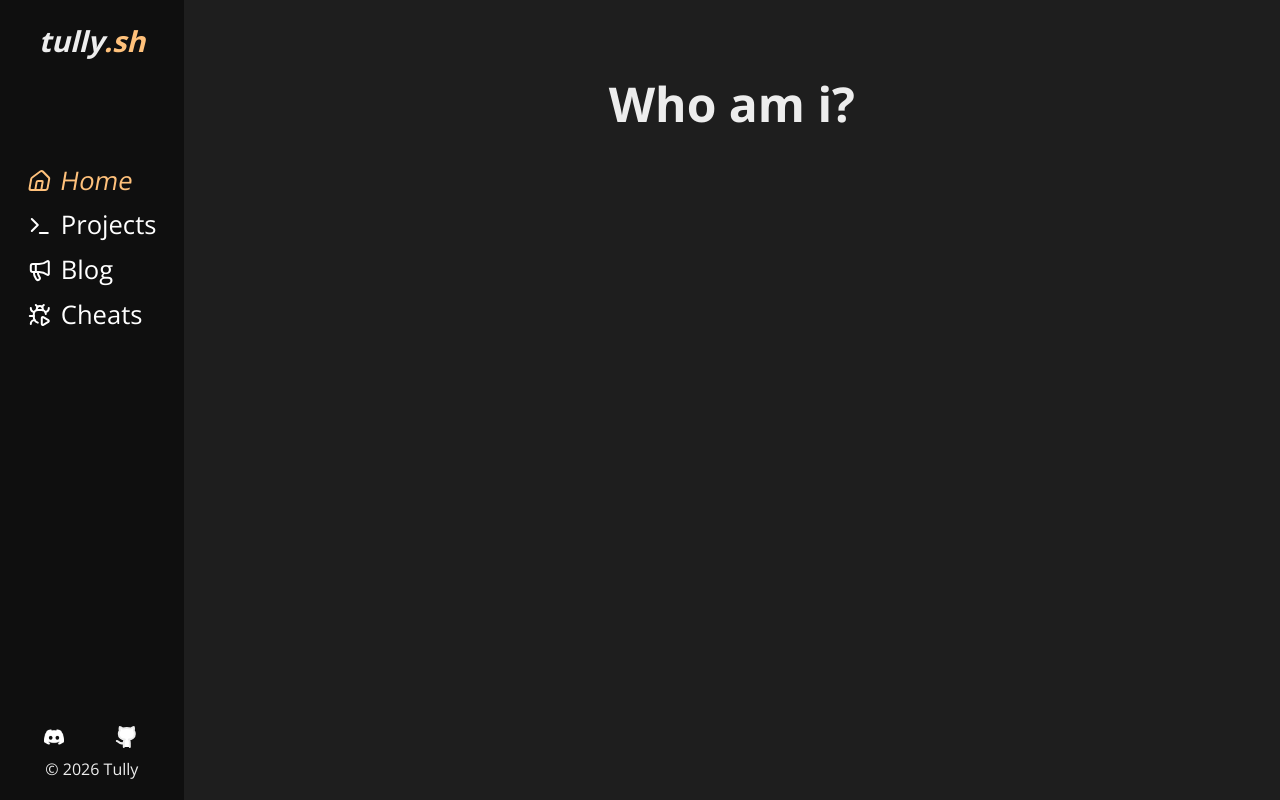
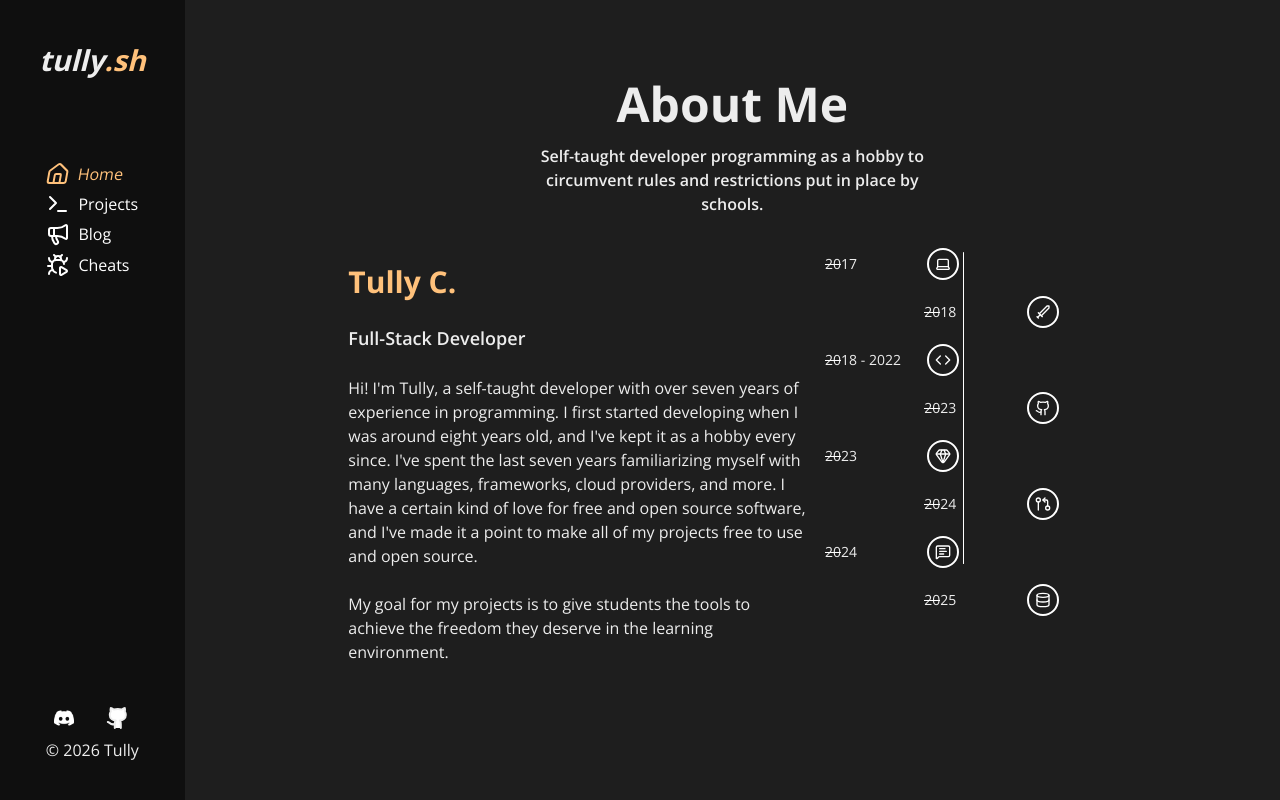
Before and after one commit to Tullysaurus/tully.sh, a Next.js app: page / in a window 1280 px wide. Built offline with nearby package versions, Linux system fonts and the light colour scheme.

Commit message:
Add timeline and description to homepage

```diff
--- a/package.json
+++ b/package.json
@@ -14,6 +14,7 @@
 	},
 	"dependencies": {
 		"@opennextjs/cloudflare": "^1.16.5",
+		"fontawesome": "^5.6.3",
 		"lucide-react": "^0.575.0",
 		"next": "16.1.5",
 		"react": "19.1.5",
--- a/src/app/(main)/(home)/page.tsx
+++ b/src/app/(main)/(home)/page.tsx
@@ -1,3 +1,6 @@
+import TimelineElement from "@/components/timeline-element";
+import { Code, Database, Gem, GitBranch, Github, GitMerge, GitPullRequest, GitPullRequestArrow, Laptop, MessageSquareText, Scroll, ScrollText, Sword } from "lucide-react";
+
 export default function Home() {
   /*I'm a highschool student who develops as a hobby.
         I have a passion for working around rules that my school
@@ -10,12 +13,42 @@ export default function Home() {
   */
   return (
     <div
-      className="flex flex-col h-100vh w-100vh items-center pt-[10vh]"
+      className="flex flex-col h-100vh w-100vh items-center pt-[10vh] gap-4"
     >
-      <h1 className="text-5xl font-bold">Who am i?</h1>
-      <p className="text-l mt-4 text-center w-1/2 font-semibold">
+      <h1 className="text-5xl font-bold">About Me</h1>
+      <p className="text-l text-center w-3/8 font-semibold">
+        Self-taught developer programming as a hobby to circumvent rules and restrictions put in place by schools.
+      </p>
+      <div className="w-[60vw] h-fit mt-4 flex flex-row">
+        <div className="w-[60%] h-fit flex flex-col gap-6">
+          <h2 className="text-3xl font-bold mt-4 text-[#FFC17B]">Tully C.</h2>
+          <p className="font-semibold text-lg">Full-Stack Developer</p>
+          <p className="h-fit wrap-normal">
+            Hi! I&apos;m Tully, a self-taught developer with over seven years of experience in programming.
+            I first started developing when I was around eight years old, and I&apos;ve kept it as a hobby
+            every since. I&apos;ve spent the last seven years familiarizing myself with many languages,
+            frameworks, cloud providers, and more. I have a certain kind of love for free and open
+            source software, and I&apos;ve made it a point to make all of my projects free to use and open source.<br/>
+            <br/>
+            My goal for my projects is to give students the tools to achieve the freedom they deserve
+            in the learning environment.
+          </p>
+        </div>
+        <div className="relative w-[40%] min-h-[10vh] h-fit flex flex-col gap-4 after:border-white after:bg-white after:w-[1px] after:h-[39vh] after:rounded-full after:absolute after:top-1 after:left-[50%] after:z-[-1]">
+            <TimelineElement side="l" text="2017" hover="My first laptop" icon={<Laptop className="w-4 h-4 text-white"/>}/>
+            <TimelineElement side="r" text="2018" hover="Joined Code ninjas" icon={<Sword className="w-4 h-4 text-white"/>}/>
+            <TimelineElement side="l" text="2018 - 2022" hover="Misc. languages" icon={<Code className="w-4 h-4 text-white"/>}/>
+            {/* <TimelineElement side="l" text="2020" hover="Python" icon={<svg xmlns="http://www.w3.org/2000/svg" className="w-4 h-4" viewBox="0 0 448 512"><path fill="rgb(255, 255, 255)" d="M439.8 200.5c-7.7-30.9-22.3-54.2-53.4-54.2l-40.1 0 0 47.4c0 36.8-31.2 67.8-66.8 67.8l-106.8 0c-29.2 0-53.4 25-53.4 54.3l0 101.8c0 29 25.2 46 53.4 54.3 33.8 9.9 66.3 11.7 106.8 0 26.9-7.8 53.4-23.5 53.4-54.3l0-40.7-106.7 0 0-13.6 160.2 0c31.1 0 42.6-21.7 53.4-54.2 11.2-33.5 10.7-65.7 0-108.6zM286.2 444.7a20.4 20.4 0 1 1 0-40.7 20.4 20.4 0 1 1 0 40.7zM167.8 248.1l106.8 0c29.7 0 53.4-24.5 53.4-54.3l0-101.9c0-29-24.4-50.7-53.4-55.6-35.8-5.9-74.7-5.6-106.8 .1-45.2 8-53.4 24.7-53.4 55.6l0 40.7 106.9 0 0 13.6-147 0c-31.1 0-58.3 18.7-66.8 54.2-9.8 40.7-10.2 66.1 0 108.6 7.6 31.6 25.7 54.2 56.8 54.2l36.7 0 0-48.8c0-35.3 30.5-66.4 66.8-66.4zM161.2 64.7a20.4 20.4 0 1 1 0 40.8 20.4 20.4 0 1 1 0-40.8z"/></svg>}/>
+            <TimelineElement side="r" text="2021" hover="Lua" icon={<ScrollText className="w-4 h-4 text-white"/>}/> */}
+            {/* <TimelineElement side="r" text="2022" hover="HTML, CSS, JS" icon={<Code className="w-4 h-4 text-white"/>}/> */}
+            <TimelineElement side="r" text="2023" hover="Joiend Github" icon={<Github className="w-4 h-4 text-white"/>}/>
+            <TimelineElement side="l" text="2023" hover="Next.JS" icon={<Gem className="w-4 h-4 text-white"/>}/>
+            <TimelineElement side="r" text="2024" hover="First repository" icon={<GitPullRequestArrow className="w-4 h-4 text-white"/>}/>
+            <TimelineElement side="l" text="2024" hover="Scratch Clone" icon={<MessageSquareText className="w-4 h-4 text-white"/>}/>
+            <TimelineElement side="r" text="2025" hover="AWS" icon={<Database className="w-4 h-4 text-white"/>}/>
+        </div>
+      </div>
 
-      </p>
     </div>
   );
 }
--- a/src/components/sidebar.tsx
+++ b/src/components/sidebar.tsx
@@ -8,8 +8,10 @@ import SocialLink from './social-link';
 
 export default function Sidebar() {
     const pathname = usePathname();
+
+    const textClamp = "clamp(1em,1.5vw,1.75em)"
     return (
-        <div className="w-fit min-h-screen p-[clamp(0em,1.5vw,8vh)] bg-[#0f0f0f] flex flex-col justify-between items-center">
+        <div className="w-fit min-h-screen p-[clamp(0em,3vw,8vh)] bg-[#0f0f0f] flex flex-col justify-between items-center">
             <h1 className="h-fit w-full flex justify-center">
                 <Link href="/" className="text-[clamp(1.5em,2.25vw,2.75em)] italic font-bold flex h-fit w-fit justify-center">
                     <p>tully</p>
@@ -17,21 +19,21 @@ export default function Sidebar() {
                 </Link>
             </h1>
             <div className="w-full min-h-[60%] h-[60vh] ">
-                <div className="w-fit h-fit flex flex-col p-[clamp(0em,1vh,1em)] gap-[clamp(0em,0.5vw,1em)] text-[clamp(1em,2vw,1.75em)]">
+                <div className={`w-fit h-fit flex flex-col p-[clamp(0em,1vh,1em)] gap-[clamp(0em,0.5vw,1em)] text-[${textClamp}]`}>
                     <SidebarLink href="/" pathname={pathname}>
-                        <House className="w-[clamp(1em,2vw,1.75em)]"/>
+                        <House className={`w-[${textClamp}]`}/>
                         Home
                     </SidebarLink>
                     <SidebarLink href="/projects" pathname={pathname}>
-                        <Terminal className="w-[clamp(1em,2vw,1.75em)]"/>
+                        <Terminal className={`w-[${textClamp}]`}/>
                         Projects
                     </SidebarLink>
                     <SidebarLink href="/blog" pathname={pathname}>
-                        <Megaphone className="w-[clamp(1em,2vw,1.75em)]"/>
+                        <Megaphone className={`w-[${textClamp}]`}/>
                         Blog
                     </SidebarLink>
                     <SidebarLink href="/cheats" pathname={pathname}>
-                        <BugPlay className="w-[clamp(1em,2vw,1.75em)]"/>
+                        <BugPlay className={`w-[${textClamp}]`}/>
                         Cheats
                     </SidebarLink>
                 </div>
--- /dev/null
+++ b/src/components/timeline-element.tsx
@@ -0,0 +1,26 @@
+export default function TimelineElement({
+    side="l",
+    text,
+    icon,
+    hover
+}: {
+    side: "l" | "r",
+    text: string,
+    icon: React.ReactElement,
+    hover: string,
+}) {
+    return (
+        <div className={`w-[50%] h-8 flex flex-row${side === "r" && "-reverse"} justify-${side === "l" ? "end" : "start"} ${side === "r" ? "ml-[calc(50%-3vw)]" : "ml-4"}`}>
+            <div className={`group relative w-[calc(100%-4vw)] h-full flex items-center justify-${side === "l" ? "end" : "start"} cursor-pointer ` +
+            `after:w-4 after:h-px after:bg-white after:absolute after:top-[50%] after:${side === "l" ? "right": "left"}-0`}>
+            <div className={`p${side === "l" ? "r" : "l"}-5`}>
+                <div className="group-hover:hidden text-sm">{text}</div>
+                <div className="hidden group-hover:block text-sm">{hover}</div>
+            </div>
+            </div>
+            <div className="w-8 h-8 rounded-full border-2 border-white bg-background flex items-center justify-center">
+                {icon}
+            </div>
+        </div>
+    )
+}
```
Also changed, not shown: 1 other file (tests, documents, lock files or other folders).
